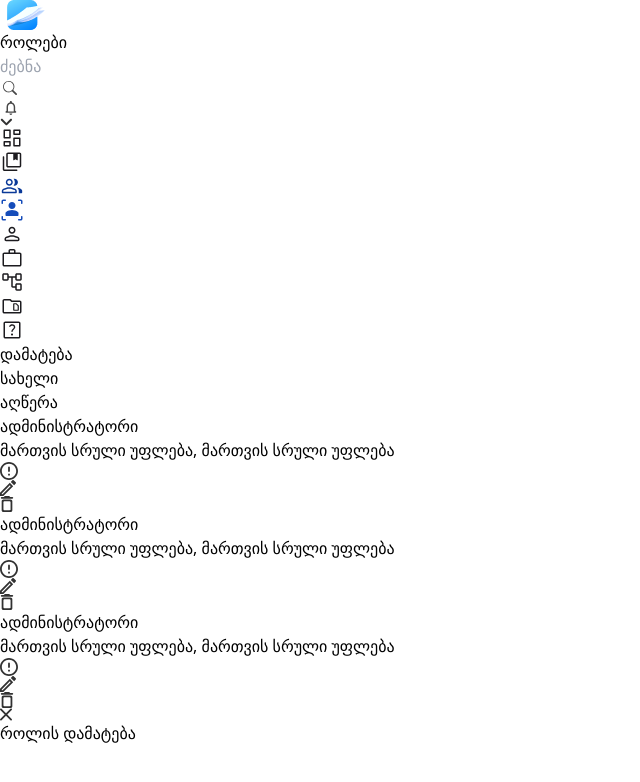
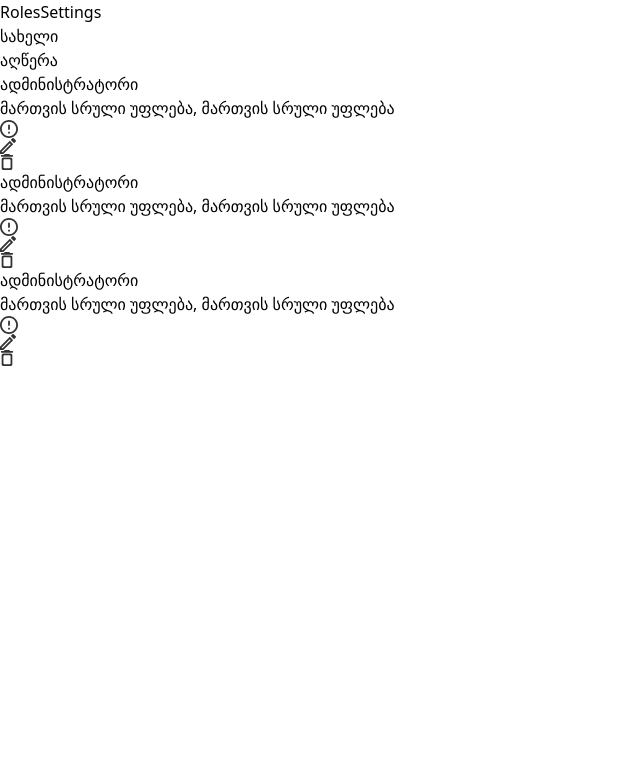
Before and after one commit to kattamiso/Roles-Project, a React (Vite) app in the folder my-project/: page /roles in a window 1280 px wide. Shown: the top 782 px of the page, without its empty margins (0-640 px from the left). Built offline with nearby package versions, Linux system fonts and the light colour scheme.

Commit message:
redirecting onClick

```diff
--- a/my-project/src/App.jsx
+++ b/my-project/src/App.jsx
@@ -1,9 +1,11 @@
-import {Sidebar} from "./Sidebar"
-import Logo from "./Img/Frame.png"
-import SearchBar from "./Searchbar"
-import {RolesList} from "./RolesList"
-import "./index.css"
+import Sidebar from './Sidebar';
+import Logo from './Img/Frame.png';
+import SearchBar from './Searchbar';
+import  {RolesList}  from './RolesList';
+import './index.css';
+import {BrowserRouter as Router, Routes, Route, Link} from 'react-router-dom'
 import {Settings} from "./Settings"
+
 const Alert = () => (<svg xmlns="http://www.w3.org/2000/svg" width="21" height="20" viewBox="0 0 21 20" fill="none">
   <path d="M16.0941 13.6185L15.168 12.6923V9.10256C15.168 6.89846 13.9905 5.05333 11.9372 4.56513V4.07692C11.9372 3.48103 11.4562 3 10.8603 3C10.2644 3 9.78335 3.48103 9.78335 4.07692V4.56513C7.72284 5.05333 6.55258 6.89128 6.55258 9.10256V12.6923L5.62643 13.6185C5.17412 14.0708 5.49002 14.8462 6.12899 14.8462H15.5844C16.2305 14.8462 16.5464 14.0708 16.0941 13.6185ZM13.7321 13.4103H7.98848V9.10256C7.98848 7.32205 9.07258 5.87179 10.8603 5.87179C12.648 5.87179 13.7321 7.32205 13.7321 9.10256V13.4103ZM10.8603 17C11.65 17 12.2962 16.3538 12.2962 15.5641H9.42438C9.42438 16.3538 10.0634 17 10.8603 17Z" fill="#474747"/>
 </svg>)
@@ -14,31 +16,52 @@ const Drop = () => (
 </svg>
 )
 
-export function App() {
+export function AppContent() {
+
   return (
-    <div >
       <div>
-<header className="flex pt-4 bg-[#F4F5F9]" >
-  <img src={Logo} className="mb-2 ml-2"/>
-  <h1 className="ml-[25px]">როლები</h1>
-   <SearchBar/>
+        <header className="flex pt-4 bg-[#F4F5F9]">
+          <img src={Logo} className="mb-2 ml-2" alt="Logo" />
+          <h1 className="ml-[20px]">როლები</h1>
+          <SearchBar />
           <div className="flex pl-[400px]">
-   <Alert/>
+            <Alert />
           </div>
           <div className="mt-2 ml-2">
             <Drop />
           </div>
         </header>
 
-   <Sidebar/>
+        <div className="flex">
+        <Sidebar />
+        <div className="m-4">
+        < Link to="/my-project/src/Settings.jsx" className="text-[#2F74FF] bg-blue rounded-2xl text-bold border-gray-100 border-8 bg-[#EEF4FF] shadow-xs">
+         დამატება
+       </Link>
+          <RolesList />
         </div>
-   <div className="ml-20 mt-[-720px]">
-<RolesList/>
       </div>
 
- <Settings/>
     </div>
-  )
+  );
+
   }
 
-export default App
+  function App() {
+    return (
+      <div>
+        <Router>
+          <nav>
+            <Link to="/roles">Roles</Link>
+            <Link to="/settings">Settings</Link>
+          </nav>
+          <Routes>
+            <Route path="/" element={<AppContent />} />
+            <Route path="/roles" element={<RolesList />} />
+            <Route path="/settings" element={<Settings />} />
+          </Routes>
+        </Router>
+      </div>
+    );
+  }
+export default App;
--- a/my-project/src/RolesList.jsx
+++ b/my-project/src/RolesList.jsx
@@ -18,11 +18,10 @@ const Archive = () => (
 )
 
 export function RolesList() {
+
   return (
     <div>
-    <button  className="text-[#2F74FF] bg-blue rounded-2xl text-bold border-gray-100 border-8 bg-[#EEF4FF] shadow-xs">
-         დამატება
-        </button>
+
         <div className="flex gap-5 mt-10">
          <h2 className="w-[250px] text-[#A1A1A1]">სახელი</h2>
          <h2 className="text-[#A1A1A1]">აღწერა</h2>
@@ -53,7 +52,7 @@ export function RolesList() {
             </div>
          </div>
 
-<div className="w-full border-t border-gray-200 my-4"></div>
+         <div className="w-full border-t border-gray-200 my-4"></div>
 
          <div className="flex gap-[120px] mt-8">
             <h2>ადმინისტრატორი</h2>
@@ -69,6 +68,10 @@ export function RolesList() {
 
     </div>
   )
+
 }
 
-export default RolesList
+
+
+
+export default RolesList;
--- a/package.json
+++ /dev/null
@@ -1,5 +0,0 @@
-{
-  "dependencies": {
-    "react-router-dom": "^6.20.1"
-  }
-}
```
Also changed, not shown: 1 other file (tests, documents, lock files or other folders). Lines whose indentation alone changed are shown as unchanged.
